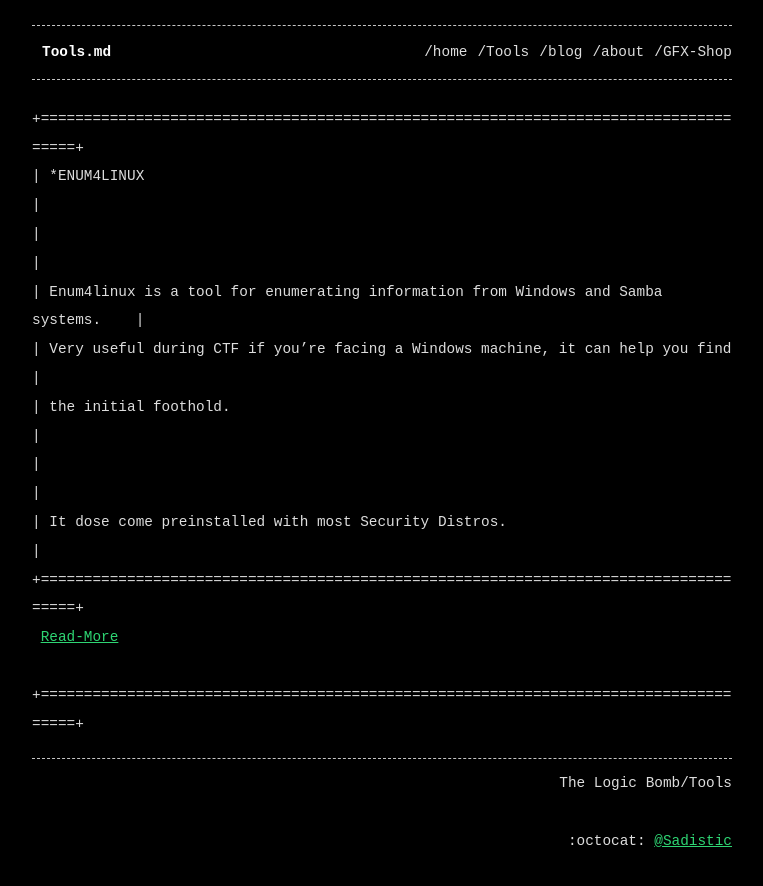
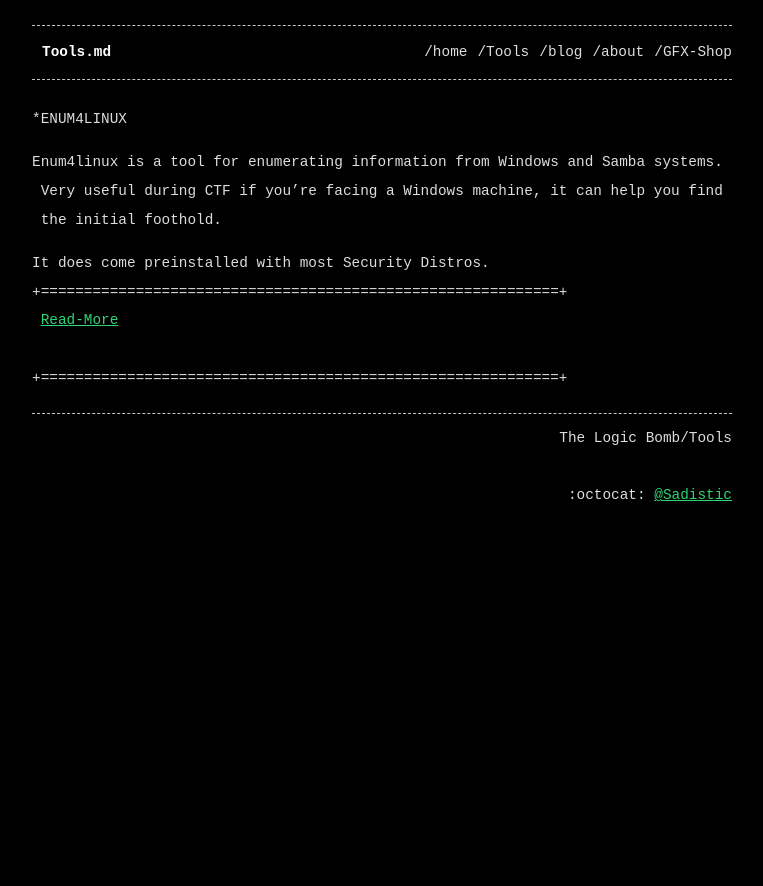
Before and after one commit to Sadistic/lb, a Jekyll site: the page built from Tools.md, in a window 1280 px wide. Shown: the top 886 px of the page, without its empty margins (258-1021 px from the left). Built offline with Jekyll 4.4.1, drawn with Linux system fonts in a browser that asks for light colours.

Commit message:
Update Tools.md

```diff
--- a/Tools.md
+++ b/Tools.md
@@ -5,14 +5,14 @@
 title: Tools.md
 ---
 
-+=====================================================================================+
-| *ENUM4LINUX                                                                         |
-|                                                                                     |
-| Enum4linux is a tool for enumerating information from Windows and Samba systems.    |
-| Very useful during CTF if you're facing a Windows machine, it can help you find     |
-| the initial foothold.                                                               |
-|                                                                                     |
-| It dose come preinstalled with most Security Distros.                               |
-+=====================================================================================+
+
+ *ENUM4LINUX
+
+ Enum4linux is a tool for enumerating information from Windows and Samba systems.
+ Very useful during CTF if you're facing a Windows machine, it can help you find
+ the initial foothold.
+
+ It does come preinstalled with most Security Distros.
++============================================================+
  [Read-More](https://labs.portcullis.co.uk/tools/enum4linux/)
-+=====================================================================================+
++============================================================+
```
